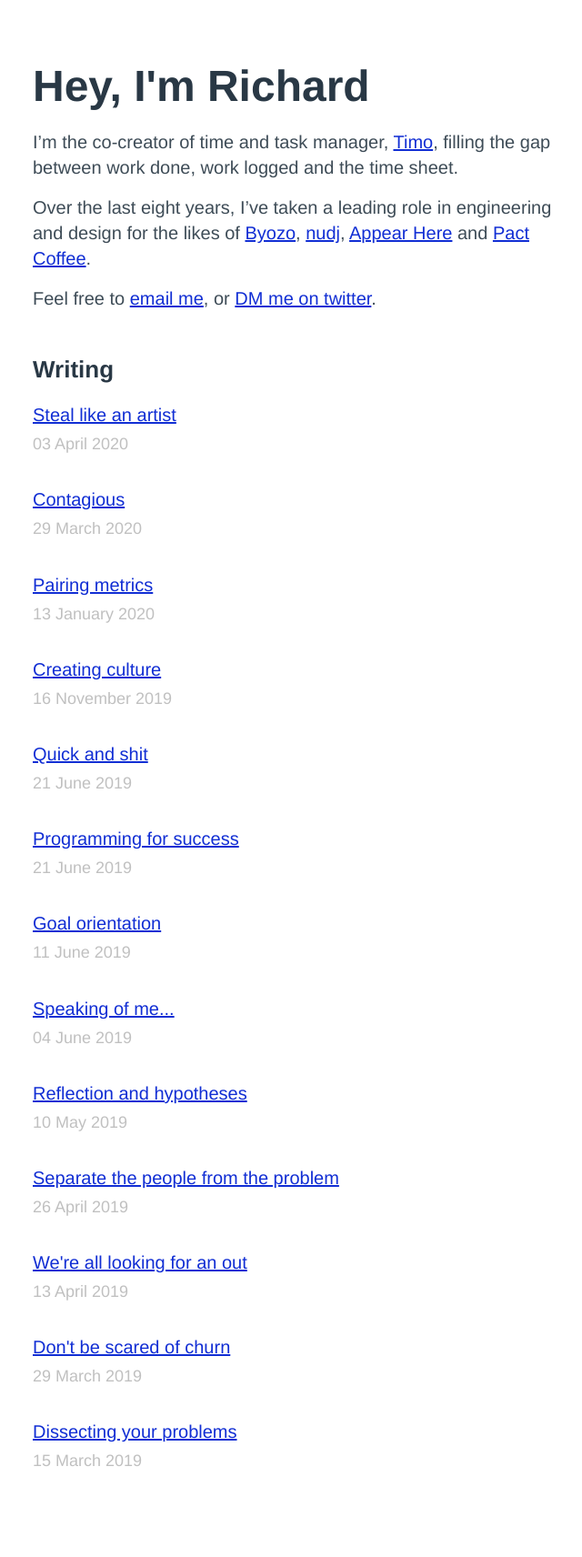
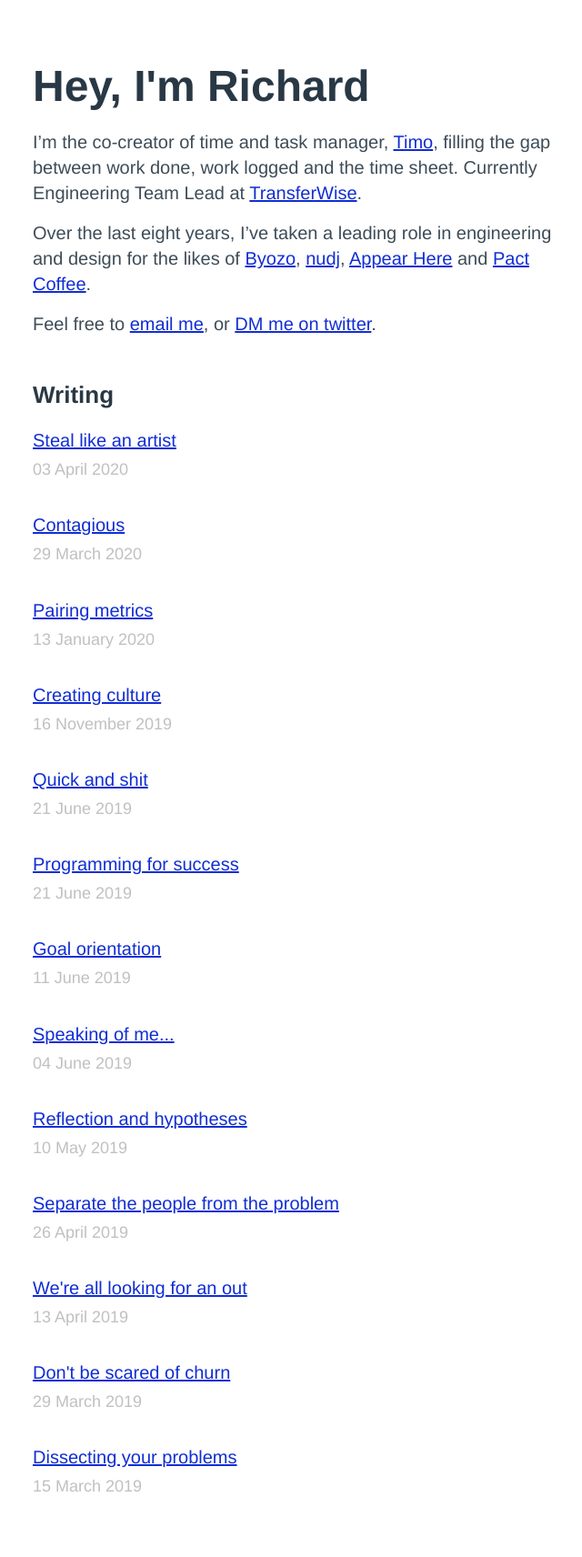
Before and after one commit to rdjpalmer/portfolio, a Jekyll site: the page built from index.markdown, in a window 1280 px wide. Shown: the whole page at 91% size, without its empty margins (28-668 px from the left). Built offline with Jekyll 4.4.1, drawn with Linux system fonts in a browser that asks for light colours; before the commit the page ends 1684 px from its top, so only the background shows below that.

Commit message:
Add transferwise mention to bio

```diff
--- a/index.markdown
+++ b/index.markdown
@@ -1,7 +1,4 @@
 ---
-# Feel free to add content and custom Front Matter to this file.
-# To modify the layout, see https://jekyllrb.com/docs/themes/#overriding-theme-defaults
-
 layout: home
 title: Richard Palmer, Creator of Byozo and HelloTimo
 permalink: /
@@ -10,7 +7,7 @@ permalink: /
 # Hey, I&apos;m Richard
 
 I'm the co-creator of time and task manager, [Timo](https://hellotimo.co),
-filling the gap between work done, work logged and the time sheet.
+filling the gap between work done, work logged and the time sheet. Currently Engineering Team Lead at [TransferWise](https://transferwise.com).
 
 Over the last eight years, I've taken a leading role in engineering and design
 for the likes of [Byozo](https://byozo.org), [nudj](https://twitter.com/nudjHQ),
```
